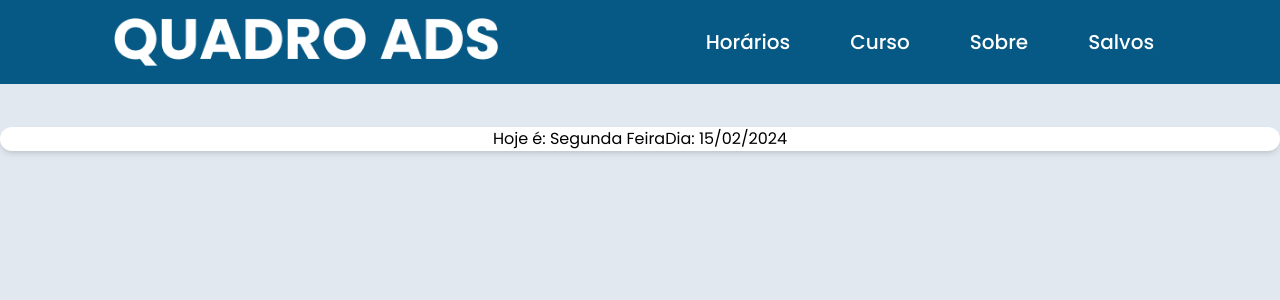
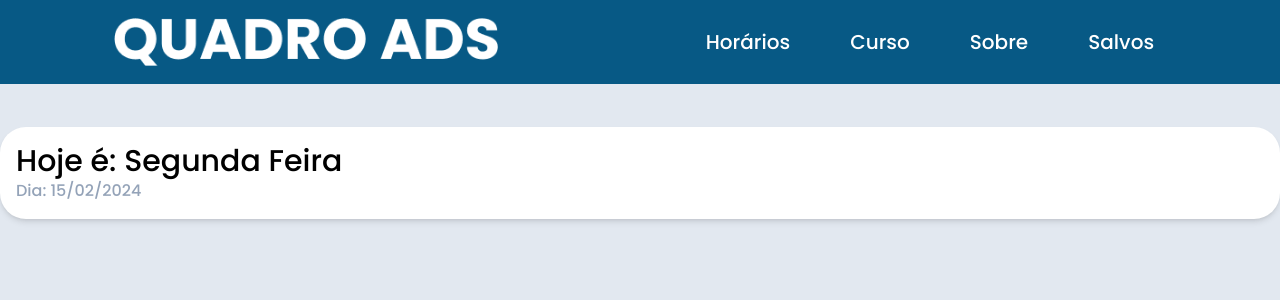
Before and after one commit to FalaAiMatheus/quadro-ads, a React (Vite) app: page / in a window 1280 px wide. Shown: the top 300 px of the page. Built offline with nearby package versions, Linux system fonts and the light colour scheme.

Commit message:
wip: começando a home

```diff
--- a/src/App.jsx
+++ b/src/App.jsx
@@ -10,7 +10,7 @@ function App() {
     <div>
       <BrowserRouter>
         <Header />
-        <main className="flex justify-center mx-auto mt-[2.6875rem] shadow-md w-full max-w-[1379px] bg-white rounded-[1.625rem]">
+        <main className="flex mx-auto mt-[2.6875rem] shadow-md w-full max-w-[1379px] bg-white rounded-[1.625rem]">
           <Routes>
             <Route path="/" element={<Home />} />
             <Route path="curso" element={<Curso />} />
--- a/src/routers/Home.jsx
+++ b/src/routers/Home.jsx
@@ -1,9 +1,9 @@
 function Home() {
   return (
-    <section>
-      <div>
-        <span>Hoje é: Segunda Feira</span>
-        <span>Dia: 15/02/2024</span>
+    <section className="flex flex-col items-start p-4">
+      <div className="flex flex-col font-medium">
+        <span className="text-3xl">Hoje é: Segunda Feira</span>
+        <span className="text-base text-slate-400">Dia: 15/02/2024</span>
       </div>
     </section>
   )
```
